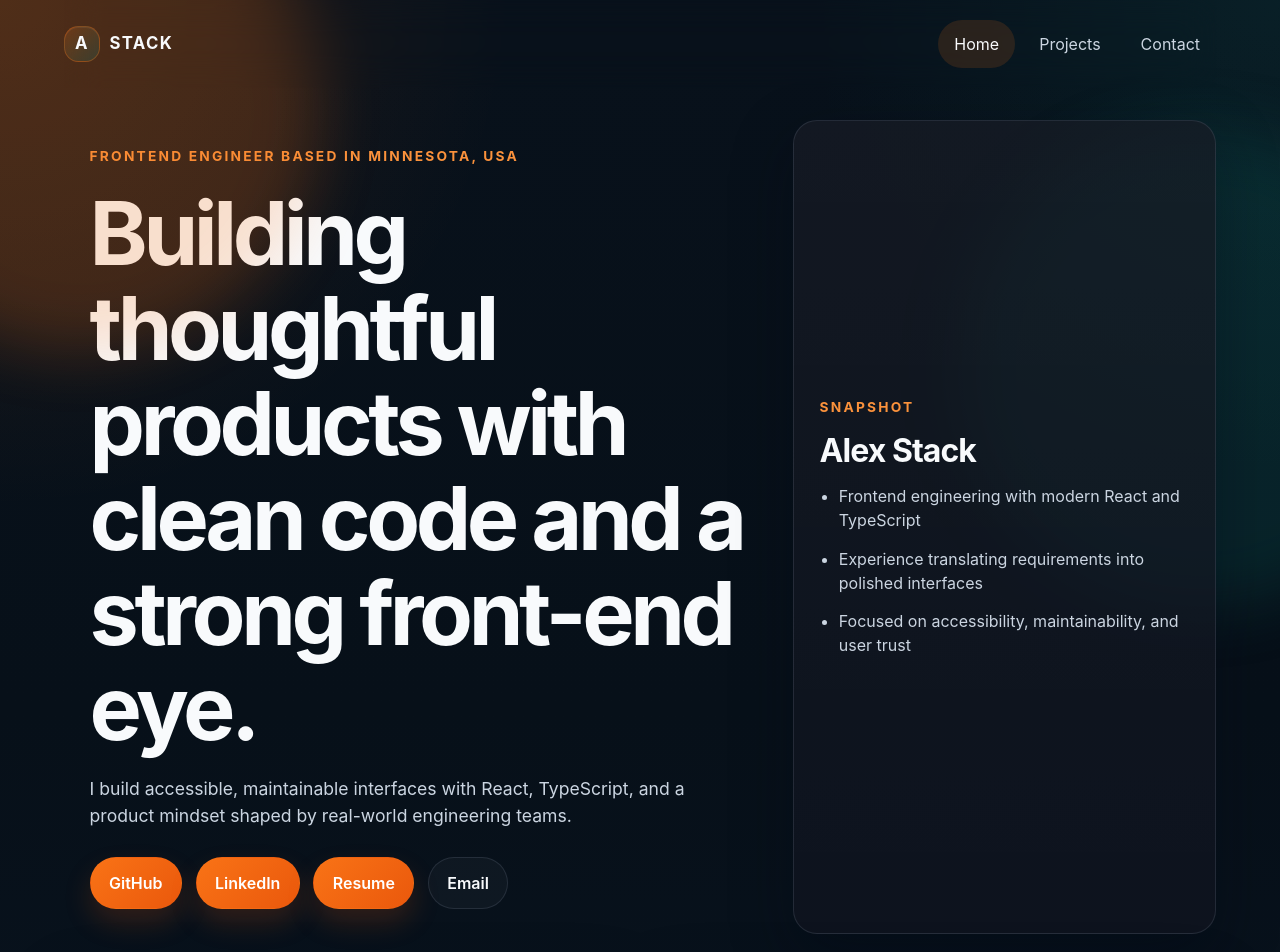
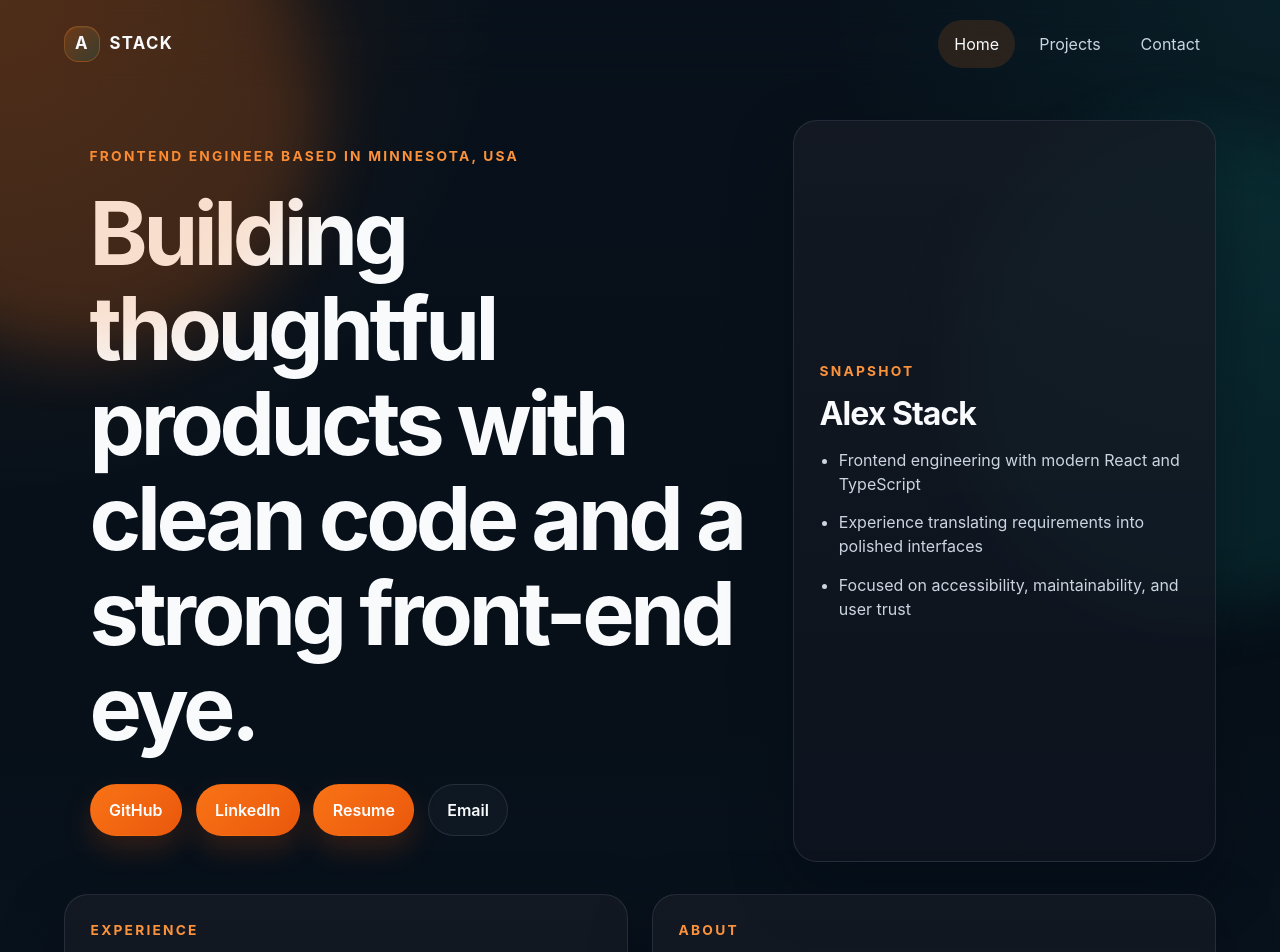
Before and after one commit to alexstack012/portfolio, a React (Vite) app: page / in a window 1280 px wide. Shown: the top 952 px of the page. Built offline with nearby package versions, Linux system fonts and the light colour scheme.

Commit message:
updated UI

```diff
--- a/src/data/siteContent.ts
+++ b/src/data/siteContent.ts
@@ -11,8 +11,6 @@ export const profile = {
   fullName: 'Alex Stack',
   location: 'Minnesota, USA',
   role: 'Frontend Engineer',
-  summary:
-    'I build accessible, maintainable interfaces with React, TypeScript, and a product mindset shaped by real-world engineering teams.',
   email: 'alex_stack012@live.com',
   resumePath: '/ASTACKResume.pdf',
   socialLinks: [
--- a/src/pages/Home.tsx
+++ b/src/pages/Home.tsx
@@ -16,7 +16,6 @@ export default function Home() {
             Building thoughtful products with clean code and a strong front-end
             eye.
           </h1>
-          <p className="hero__summary">{profile.summary}</p>
           <div className="action-row">
             {profile.socialLinks.map((link) => (
               <a
```
